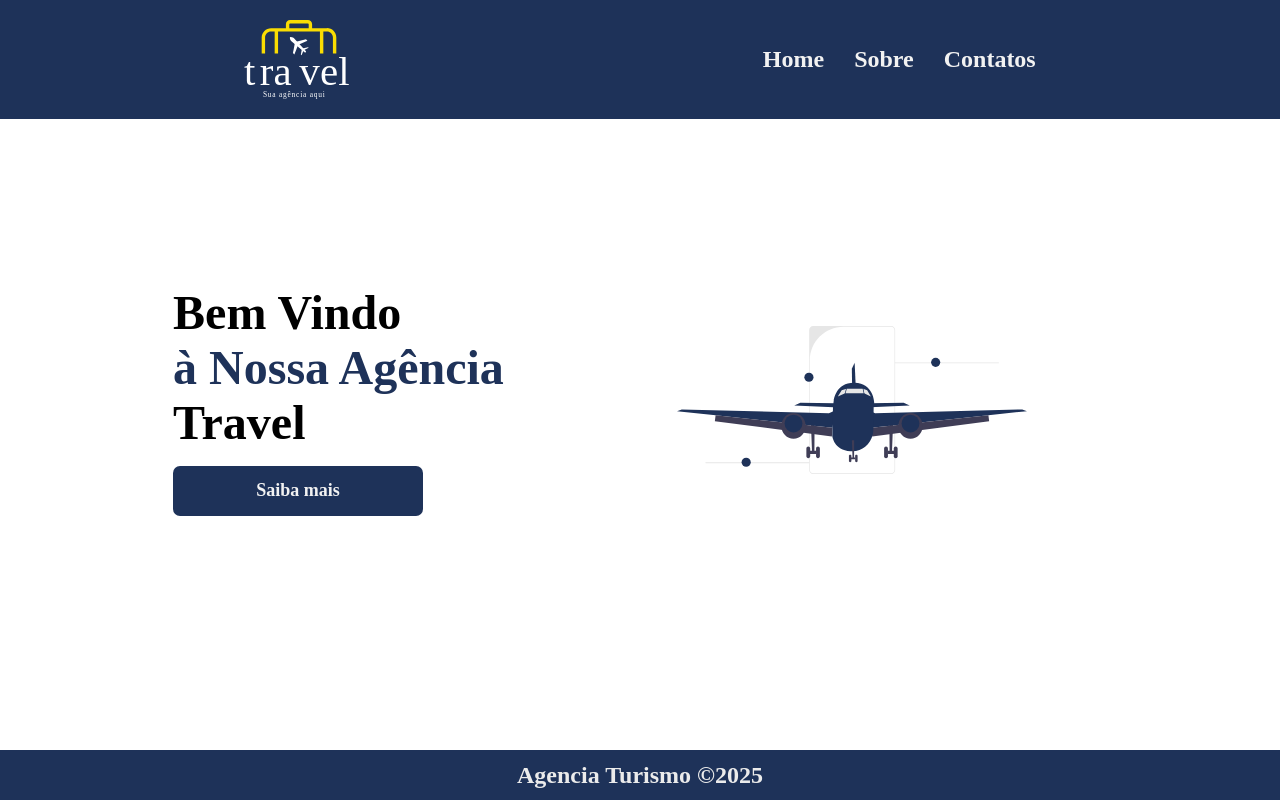
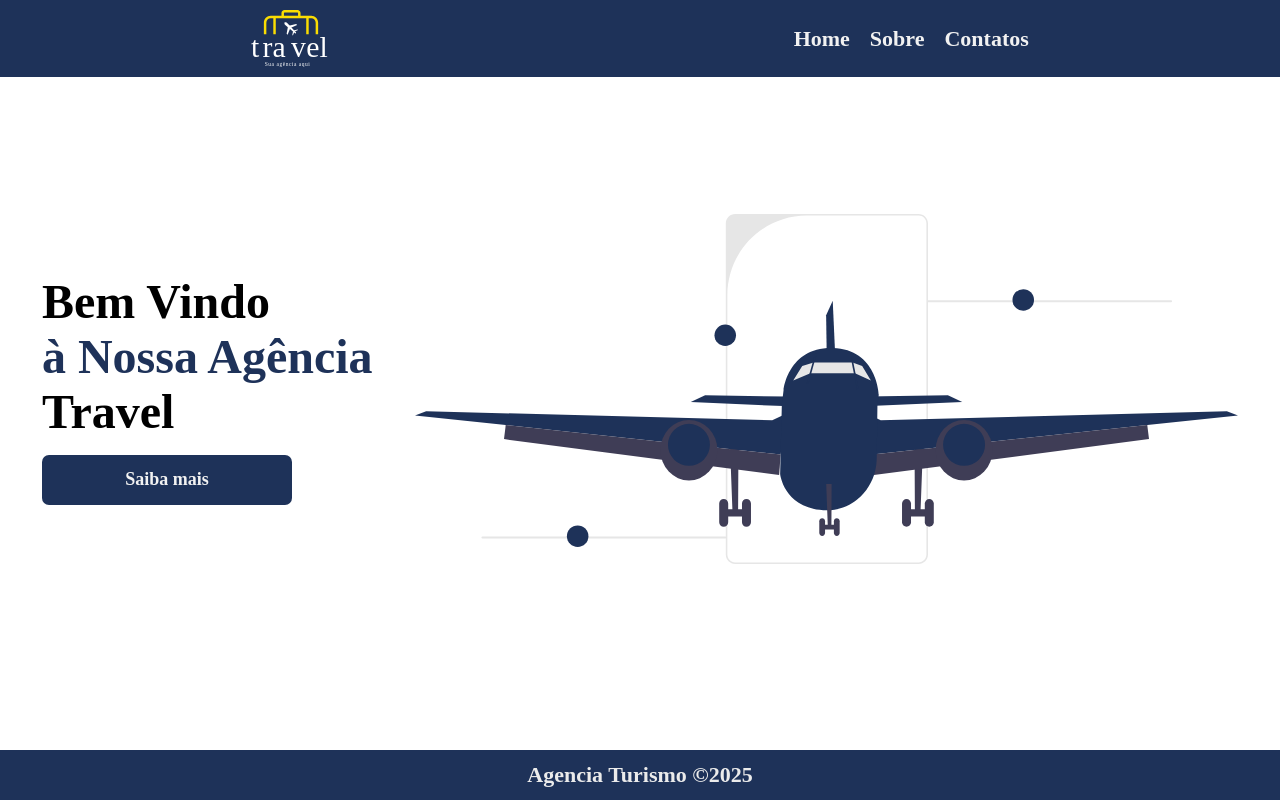
Before and after one commit to denneraladim/agencia-turismo-react, a React (Vite) app: page / in a window 1280 px wide. Built offline with nearby package versions, Linux system fonts and the light colour scheme.

Commit message:
Criado a Responsividade da Pagina Home

```diff
--- a/src/Components/Container/Container.module.scss
+++ b/src/Components/Container/Container.module.scss
@@ -8,11 +8,3 @@
     padding-block: 29px;
     gap: 16px;
 }
-
-@media (min-width: 1024px){
-    .container {
-        max-width: 1200px;
-        padding-block: 40px;
-        gap: 24px;
-    }
-}
--- a/src/Components/Footer/Footer.module.scss
+++ b/src/Components/Footer/Footer.module.scss
@@ -14,11 +14,3 @@
     bottom: 0;
 
 }
-
-
-@media (min-width: 768px) {
-    .footer {
-        font-size: 24px;
-        padding: 0 40px;
-    }
-}
--- a/src/Components/Header/Header.module.scss
+++ b/src/Components/Header/Header.module.scss
@@ -34,22 +34,3 @@
         }
     }
 }
-
-@media (min-width: 768px){
-    .header {
-        padding: 20px 40px;
-
-        img {
-            max-width: 110px;
-        }
-
-        nav {
-
-            gap: 30px;
-            a {
-                font-size: 24px;
-
-            }
-        }
-    }
-}
--- a/src/Pages/Home/Home.module.scss
+++ b/src/Pages/Home/Home.module.scss
@@ -9,9 +9,7 @@
   justify-content: space-evenly;
 
   img {
-    width: 100%;
-    max-width: 350px;
-    height: auto;
+    height: 350px;
   }
 
   p {
@@ -48,60 +46,26 @@
   }
 }
 
-// .home {
-//   width: 100%;
-//   min-height: 90vh;
-//   display: flex;
-//   align-items: center;
-//   justify-content: space-between;
-//   text-align: left;
-//   gap: 40px;
-//   padding: 70px 40px;
+@media (max-width: 768px){
+  .home {
+    flex-direction: column;
 
-//     p {
-//     font-size: 48px;
-//     font-weight: bold;
-//     margin-bottom: 16px;
-//   }
+    img {
+      height: 300px;
+    }
+  }
+}
 
-//   span {
-//     color: c.$color-primary;
-//   }
-//   }
+@media (max-width: 480px){
+  .home {
+    p {
+      font-size: 32px;
+    }
 
-//   .btn {
-//     width: 250px;
-//     height: 50px;
-//     font-size: 18px;
-//     font-weight: bold;
-//     border: 0;
-//     border-radius: 7px;
-//     cursor: pointer;
-//     display: flex;
-//     align-items: center;
-//     justify-content: center;
-//     text-decoration: none;
-//   }
-
-//   .btn_blue {
-//     background-color: c.$color-primary;
-//     color: c.$color-white;
-
-//     &:hover {
-//       background-color: c.$color-blue-light;
-//     }
-//   }
-
-//   figure {
-//     flex: 1;
-//     display: flex;
-//     justify-content: center;
-//     align-items: center;
-
-//     img {
-//       width: 100%;
-//       max-width: 500px;
-//       height: auto;
-//     }
-//   }
-// }
+    img {
+      max-width: 100%;
+      height: auto;
+      padding-inline: 15px;
+    }
+  }
+}
```
Also changed, not shown: 1 other file (tests, documents, lock files or other folders).
